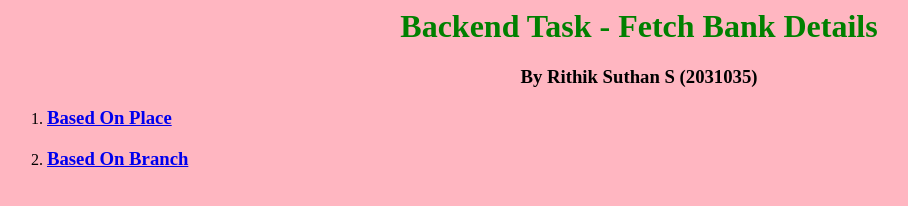
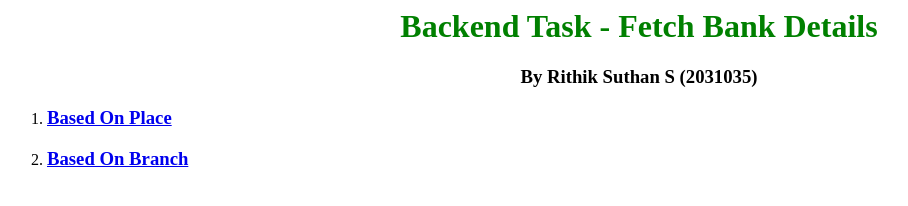
Before and after one commit to RithikSuthan/Business-On-Bot-Backend, a website: page index.html in a window 1280 px wide. Shown: the whole page, without its empty margins (1-909 px from the left). Drawn offline with Linux system fonts and the light colour scheme.

Commit message:
Update index.html

```diff
--- a/index.html
+++ b/index.html
@@ -1,5 +1,5 @@
 <html>
-  <body style="background-color:lightpink">
+  <body style="background-color:crystal">
 
         <h1 style="color:green;text-align:center;">
         Backend Task - Fetch Bank Details
```
